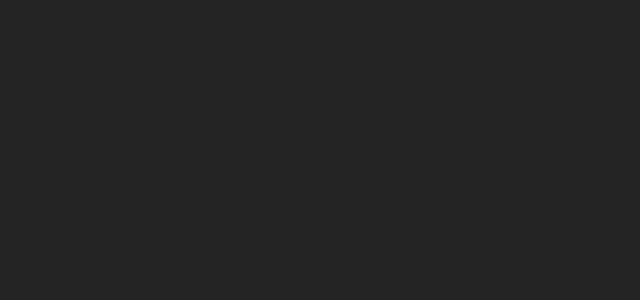
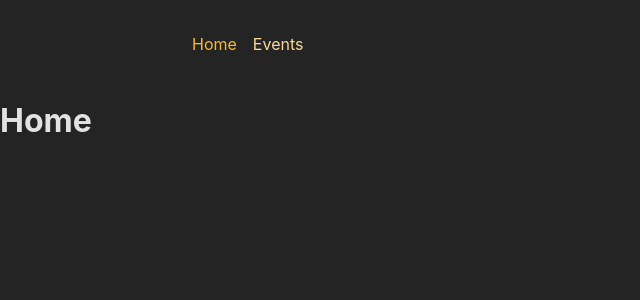
Before and after one commit to naekit/routing-ref-adv, a React (Create React App) app in the folder frontend/: page / in a window 1280 px wide. Shown: the top 300 px of the page, without its empty margins (0-640 px from the left). Built offline with nearby package versions, Linux system fonts and the light colour scheme.

Commit message:
basic routing

```diff
--- a/frontend/package.json
+++ b/frontend/package.json
@@ -8,6 +8,7 @@
     "@testing-library/user-event": "^13.5.0",
     "react": "^18.2.0",
     "react-dom": "^18.2.0",
+    "react-router-dom": "^6.6.2",
     "react-scripts": "5.0.1",
     "web-vitals": "^2.1.4"
   },
--- a/frontend/src/App.js
+++ b/frontend/src/App.js
@@ -1,3 +1,11 @@
+import { createBrowserRouter, RouterProvider } from "react-router-dom"
+import EditEventPage from "./pages/EditEventPage"
+import EventDetailPage from "./pages/EventDetailPage"
+import EventsPage from "./pages/EventsPage"
+import HomePage from "./pages/HomePage"
+import NewEventPage from "./pages/NewEventPage"
+import RootLayout from "./pages/RootLayout"
+
 // Challenge / Exercise
 
 // 1. Add five new (dummy) page components (content can be simple <h1> elements)
@@ -19,9 +27,22 @@
 //    Every list item should include a link to the respective EventDetailPage
 // 7. Output the ID of the selected event on the EventDetailPage
 // BONUS: Add another (nested) layout route that adds the <EventNavigation> component above all /events... page components
+const router = createBrowserRouter([
+	{
+		path: "/",
+		element: <RootLayout />,
+		children: [
+			{ index: true, element: <HomePage /> },
+			{ path: "events", element: <EventsPage /> },
+			{ path: "events/:id", element: <EventDetailPage /> },
+			{ path: "events/new", element: <NewEventPage /> },
+			{ path: "events/:id/edit", element: <EditEventPage /> },
+		],
+	},
+])
 
 function App() {
-  return <div></div>;
+	return <RouterProvider router={router} />
 }
 
-export default App;
+export default App
--- a/frontend/src/components/EventsList.js
+++ b/frontend/src/components/EventsList.js
@@ -1,4 +1,5 @@
-import classes from './EventsList.module.css';
+import { Link } from "react-router-dom"
+import classes from "./EventsList.module.css"
 
 function EventsList({ events }) {
 	return (
@@ -7,18 +8,18 @@ function EventsList({ events }) {
 			<ul className={classes.list}>
 				{events.map((event) => (
 					<li key={event.id} className={classes.item}>
-            <a href="...">
+						<Link to={event.id}>
 							<img src={event.image} alt={event.title} />
 							<div className={classes.content}>
 								<h2>{event.title}</h2>
 								<time>{event.date}</time>
 							</div>
-            </a>
+						</Link>
 					</li>
 				))}
 			</ul>
 		</div>
-  );
+	)
 }
 
-export default EventsList;
+export default EventsList
--- a/frontend/src/components/MainNavigation.js
+++ b/frontend/src/components/MainNavigation.js
@@ -1,4 +1,5 @@
-import classes from './MainNavigation.module.css';
+import { NavLink } from "react-router-dom"
+import classes from "./MainNavigation.module.css"
 
 function MainNavigation() {
 	return (
@@ -6,15 +7,29 @@ function MainNavigation() {
 			<nav>
 				<ul className={classes.list}>
 					<li>
-            <a>Home</a>
+						<NavLink
+							className={({ isActive }) =>
+								isActive ? classes.active : null
+							}
+							to="/"
+						>
+							Home
+						</NavLink>
 					</li>
 					<li>
-            <a>Events</a>
+						<NavLink
+							className={({ isActive }) =>
+								isActive ? classes.active : null
+							}
+							to="/events"
+						>
+							Events
+						</NavLink>
 					</li>
 				</ul>
 			</nav>
 		</header>
-  );
+	)
 }
 
-export default MainNavigation;
+export default MainNavigation
--- /dev/null
+++ b/frontend/src/pages/EditEventPage.js
@@ -0,0 +1,11 @@
+import React from "react"
+
+const EditEventPage = () => {
+	return (
+		<div>
+			<h1>Edit Event Page</h1>
+		</div>
+	)
+}
+
+export default EditEventPage
--- /dev/null
+++ b/frontend/src/pages/EventDetailPage.js
@@ -0,0 +1,14 @@
+import React from "react"
+import { useParams } from "react-router-dom"
+
+const EventDetailPage = () => {
+	const params = useParams()
+	return (
+		<div>
+			<h1>Event Detail Page</h1>
+			<h1>{params.id}</h1>
+		</div>
+	)
+}
+
+export default EventDetailPage
--- /dev/null
+++ b/frontend/src/pages/EventsPage.js
@@ -0,0 +1,39 @@
+import React from "react"
+import EventsList from "../components/EventsList"
+
+const EVENTS = [
+	{
+		id: "e1",
+		title: "A dummy event",
+		date: "2023-02-22",
+		image: "https://blog.hubspot.de/hubfs/Germany/Blog_images/Optimize_Marketing%20Events%20DACH%202021.jpg",
+		description:
+			"Join this amazing event and connect with fellow developers.",
+	},
+	{
+		id: "e2",
+		title: "Smarty event",
+		date: "2023-02-22",
+		image: "https://blog.hubspot.de/hubfs/Germany/Blog_images/Optimize_Marketing%20Events%20DACH%202021.jpg",
+		description:
+			"Join this amazing event and connect with fellow developers.",
+	},
+	{
+		id: "e3",
+		title: "Hardy event",
+		date: "2023-02-22",
+		image: "https://blog.hubspot.de/hubfs/Germany/Blog_images/Optimize_Marketing%20Events%20DACH%202021.jpg",
+		description:
+			"Join this amazing event and connect with fellow developers.",
+	},
+]
+
+const EventsPage = () => {
+	return (
+		<>
+			<EventsList events={EVENTS} />
+		</>
+	)
+}
+
+export default EventsPage
--- /dev/null
+++ b/frontend/src/pages/HomePage.js
@@ -0,0 +1,11 @@
+import React from "react"
+
+const HomePage = () => {
+	return (
+		<div>
+			<h1>Home</h1>
+		</div>
+	)
+}
+
+export default HomePage
--- /dev/null
+++ b/frontend/src/pages/NewEventPage.js
@@ -0,0 +1,11 @@
+import React from "react"
+
+const NewEventPage = () => {
+	return (
+		<div>
+			<h1>New Event Page</h1>
+		</div>
+	)
+}
+
+export default NewEventPage
--- /dev/null
+++ b/frontend/src/pages/RootLayout.js
@@ -0,0 +1,14 @@
+import React from "react"
+import { Outlet } from "react-router-dom"
+import MainNavigation from "../components/MainNavigation"
+
+const RootLayout = () => {
+	return (
+		<>
+			<MainNavigation />
+			<Outlet />
+		</>
+	)
+}
+
+export default RootLayout
```
Also changed, not shown: 1 other file (tests, documents, lock files or other folders). Lines whose indentation alone changed are shown as unchanged.
